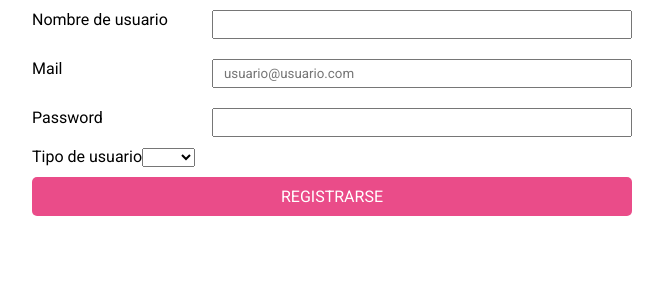
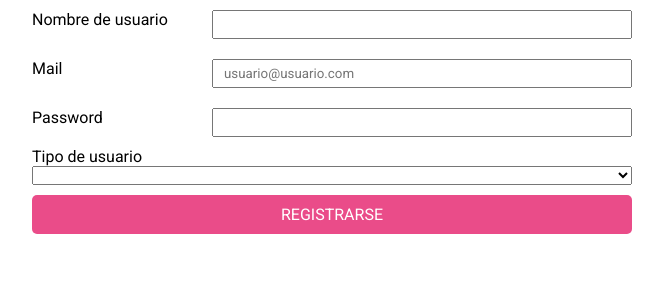
Before and after one commit to dr3am-team/tocatu-vue, a Vue app: page /register in a window 1280 px wide. Shown: the top 300 px of the page, without its empty margins (308-971 px from the left). Built offline with nearby package versions, Linux system fonts and the light colour scheme.

Commit message:
add styles

```diff
--- a/src/components/SelectorComponent.vue
+++ b/src/components/SelectorComponent.vue
@@ -1,7 +1,7 @@
 <template>
-  <div>
-    <label for="selector">{{ label }}</label>
-    <select name="selector" id="selector" v-model="selectedOption" @change="emitSelected">
+  <div class="container">
+    <label for="selector" class="select-label">{{ label }}</label>
+    <select name="selector" id="selector" v-model="selectedOption" @change="emitSelected" class="select">
       <option v-for="option in array" :key="option.value" :value="option.value">{{ option.label }}</option>
     </select>
   </div>
@@ -33,4 +33,24 @@ export default {
 }
 </script>
 
-<style></style>
+<style scoped lang="scss">
+.container {
+  font-size: 16px;
+  display: flex;
+  flex-direction: column;
+  width: 600px;
+  margin: 0 auto;
+
+  .select-label {
+    display: flex;
+    justify-content: space-between;
+    .select {
+      padding: 5px 10px;
+      width: 70%;
+      option {
+        padding: 5px 0px;
+      }
+    }
+  }
+}
+</style>
--- a/src/views/RegisterView.vue
+++ b/src/views/RegisterView.vue
@@ -3,17 +3,10 @@
     <InputComponent type="text" v-model="generalData.username" label="Nombre de usuario" />
     <InputComponent type="text" v-model="generalData.mail" label="Mail" placeholder="usuario@usuario.com" />
     <InputComponent type="password" v-model="generalData.password" label="Password" />
-    <label class="select-label" for="">
-      <!-- Tipo de usuario
-      <select class="select" id="account-type" v-model="typeSelected" @click="select">
-        <option v-for="type in accountType" :key="type.value" :value="type.value">
-          {{ type.label }}
-        </option>
-      </select> -->
-      <SelectorComponent :array="accountType" v-model="typeSelected" label="Tipo de usuario" @selected="select" />
-    </label>
 
-    <div v-if="typeSelected == 'band'">
+    <SelectorComponent :array="accountType" v-model="typeSelected" label="Tipo de usuario" @selected="select" />
+
+    <div v-if="typeSelected == 'band'" class="container">
       <InputComponent type="text" v-model="band.name" label="Nombre de tu banda" />
       <!-- <InputComponent type="text" v-model="band.style" label="Estilo de tu banda" /> -->
       <SelectorComponent :array="styles" v-model="band.style" label="Selecciona un estilo" @selected="handleSelected" />
```
